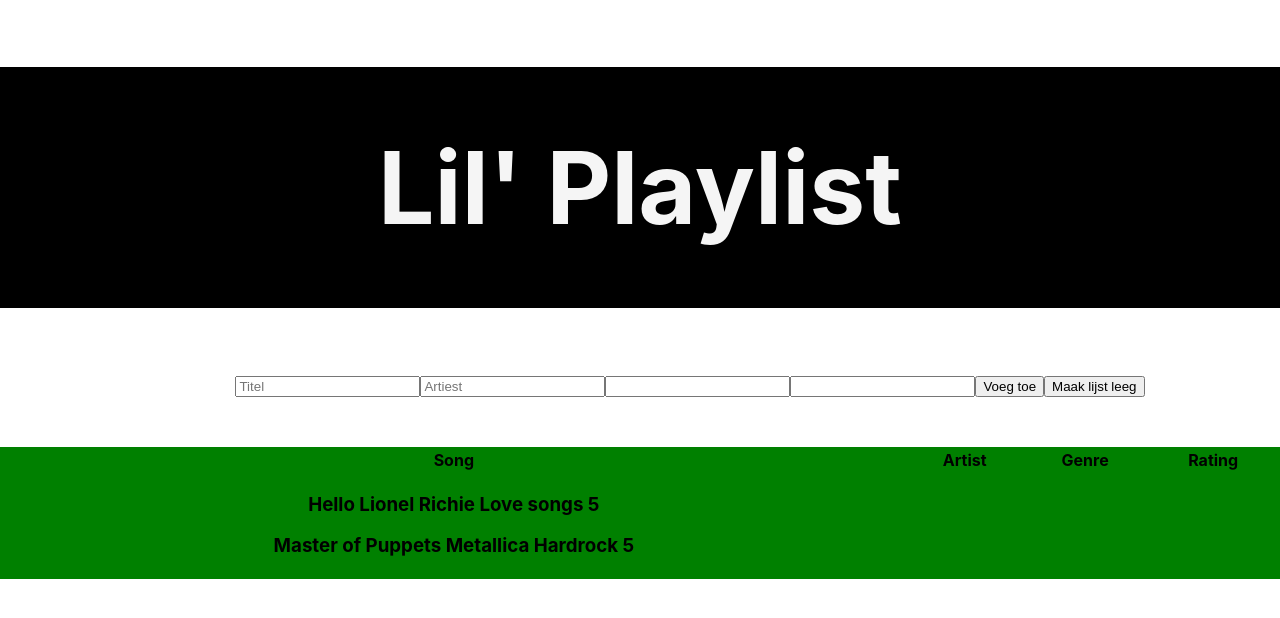
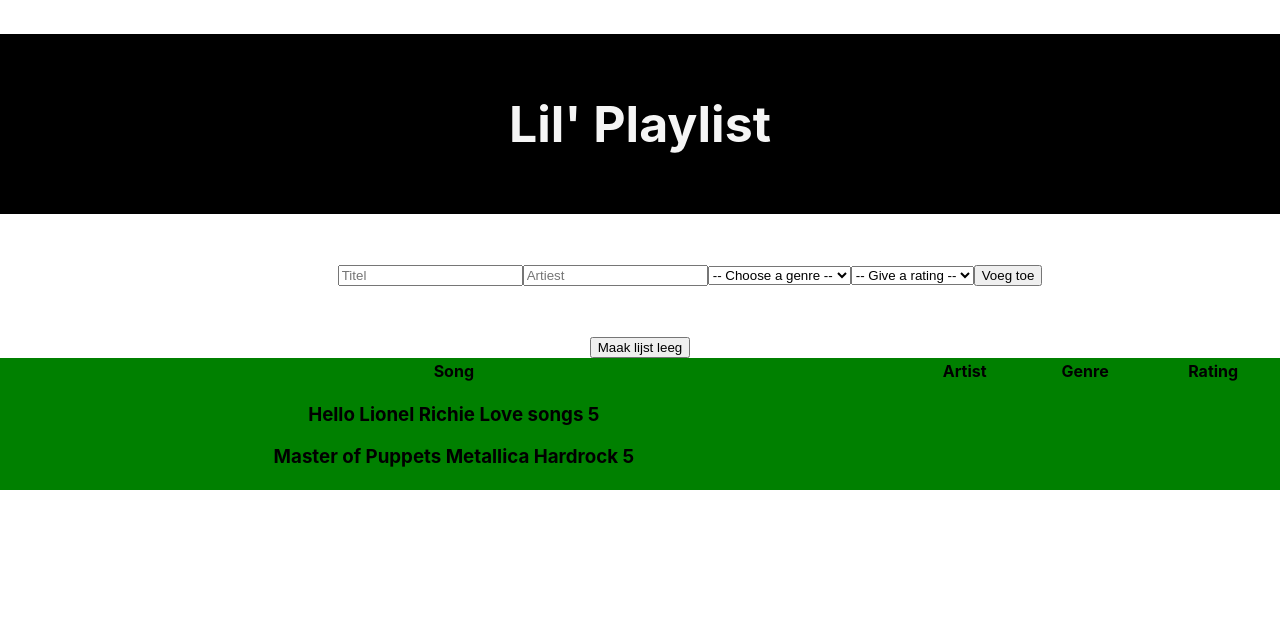
Before and after one commit to Boogaerdtth/React-Lil-Playlist, a React (Create React App) app: page / in a window 1280 px wide. Shown: the top 618 px of the page. Built offline with nearby package versions, Linux system fonts and the light colour scheme.

Commit message:
add notes for continu on monday

```diff
--- a/src/App.css
+++ b/src/App.css
@@ -29,7 +29,7 @@
 }
 .title{
   text-align: center;
-  font-size: 100px;
+  font-size: 50px;
   color:whitesmoke;
   background:black;
   padding:60px;
--- a/src/components/SongForm.js
+++ b/src/components/SongForm.js
@@ -1,30 +1,55 @@
 import React from 'react'
 
 function SongForm(props) {
-    console.log(props.setState)
+    // console.log(props)
     return (
         <div>
-            <form className="form" onClick={props.handleSubmit}>
+            <form className="form" onClick={props.handleSubmit} value={props.formFields}>
                 <input
                     type="text"
-                    name="inputField"
-                    value={props.inputField}
+                    name="title"
+                    value={props.songs.title}
                     placeholder="Titel"
-                    onChange={props.handleChange}></input>
+                    onChange={props.handleChange}
+                    required></input>
                 <input
                     type="text"
-                    name="inputField"
-                    value={props.inputField}
+                    name="artist"
+                    value={props.songs.artist}
                     placeholder="Artiest"
-                    onChange={props.handleChange}></input>
-                <input
-                    type=""></input>
-                <input
-                    type=""></input>
+                    onChange={props.handleChange}
+                    required></input>
+
+                <select
+                    value={props.songs.genre}
+                    name="genre"
+                    onChange={props.handleChange}
+                    required
+                >
+                    <option value="">-- Choose a genre --</option>
+                    <option value="apres ski">Apres Ski</option>
+                    <option value="techno">Techno</option>
+                    <option value="lovesongs">Lovesongs</option>
+                    <option value="hardrock">Hardrock</option>
+                </select>
+                <select
+                    value={props.songs.rating}
+                    name="rating"
+                    onChange={props.handleChange}
+                    required
+                >
+                    <option value="">-- Give a rating --</option>
+                    <option value="1">1</option>
+                    <option value="2">2</option>
+                    <option value="3">3</option>
+                    <option value="4">4</option>
+                    <option value="5">5</option>
+
+                </select>
                 <button>Voeg toe</button>
-                <button onClick={props.emptyList}>Maak lijst leeg</button>
+            </form>
+            <button onClick={props.emptyList}>Maak lijst leeg</button>
 
-            </form>
         </div >
     )
 }
--- a/src/components/SongList.js
+++ b/src/components/SongList.js
@@ -16,6 +16,7 @@ function SongList(props) {
                 <tbody>
                     <tr>
                         <th>
+
                             {props.songs.map(song =>
                                 <Song
                                     key={song.id}
@@ -24,12 +25,11 @@ function SongList(props) {
                                     genre={song.genre}
                                     rating={song.rating}
                                 />)}
+
                         </th>
                     </tr>
                 </tbody>
             </table>
-            <div>
-            </div>
         </div >
     )
 }
--- a/src/components/SongOverview.js
+++ b/src/components/SongOverview.js
@@ -3,7 +3,6 @@ import SongForm from './SongForm'
 import SongList from './SongList'
 
 class SongOverview extends Component {
-
     constructor() {
         super()
         this.state =
@@ -12,16 +11,14 @@ class SongOverview extends Component {
                 { id: 1, title: "Hello", artist: 'Lionel Richie', genre: 'Love songs', rating: 5 },
                 { id: 2, title: "Master of Puppets", artist: "Metallica", genre: "Hardrock", rating: 5 }
             ],
-            inputField: " "
-
         }
-
+        this.handleSubmit = this.handleSubmit.bind(this)
+        this.emptyList = this.emptyList.bind(this)
     }
     emptyList = (event) => {
         event.preventDefault()
         this.setState({ songs: [] })
     }
-    // nog geen setState toegepast en doorgegeven
 
     addSong = (song) => {
         // doe iets om de state aan te passen
@@ -33,13 +30,29 @@ class SongOverview extends Component {
     }
 
     handleSubmit = event => {
-        const song = { id: this.state.songs.length + 1, title: this.state.inputField }
+        const song = {
+            id: this.state.songs.length + 1,
+            title: this.state.songs.title,
+            artist: this.state.songs.artist,
+            genre: this.state.songs.genre,
+            rating: this.state.songs.rating
+        }
         event.preventDefault()
+        // this.setState(prevState => {
+        //     const newList = prevState.songs.concat(song)
         this.setState({ songs: [...this.state.songs].concat([song]) })
-        this.setState({ inputField: " " })
+        console.log('hallo')
+        // return { songs: newList }
+
+        // this.setState({ songs.title: " " }, { songs.artist: "" }, { songs.genre: "" }, { songs.rating: "" })
+        // })
+
+        // de submitbutton doet nog niks.
+        // aan de hand van sebas zn opdracht verder gaan maandag
+        // moet ik de waardes van de inputfields definieren in de Form component?
+        // of kan ik ze in de overview laten staan?
+        // zet m op!!!!
     }
-
-
     render() {
         return (
             <div>
@@ -48,17 +61,15 @@ class SongOverview extends Component {
                     handleChange={this.handleChange}
                     setState={this.setState}
                     emptyList={this.emptyList}
-
-
+                    songs={this.state.songs}
+                    handleSubmit={this.handleSubmit}
                 />
                 <SongList
                     songs={this.state.songs}
                     emptyList={this.emptyList}
                     setState={this.setState}
-
                 />
-
-            </div>
+            </div >
         );
     }
 }
```
Also changed, not shown: 1 other file (tests, documents, lock files or other folders).
